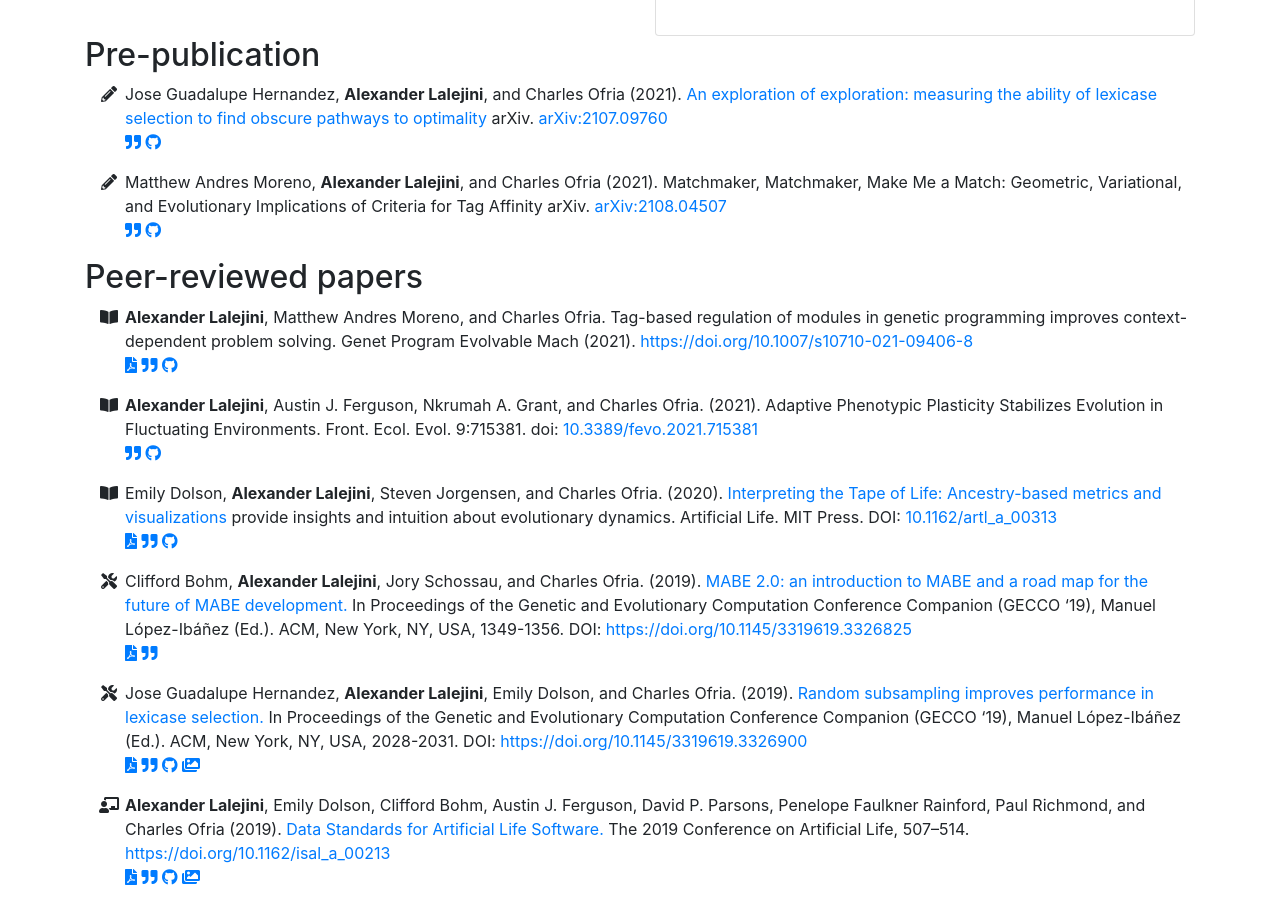
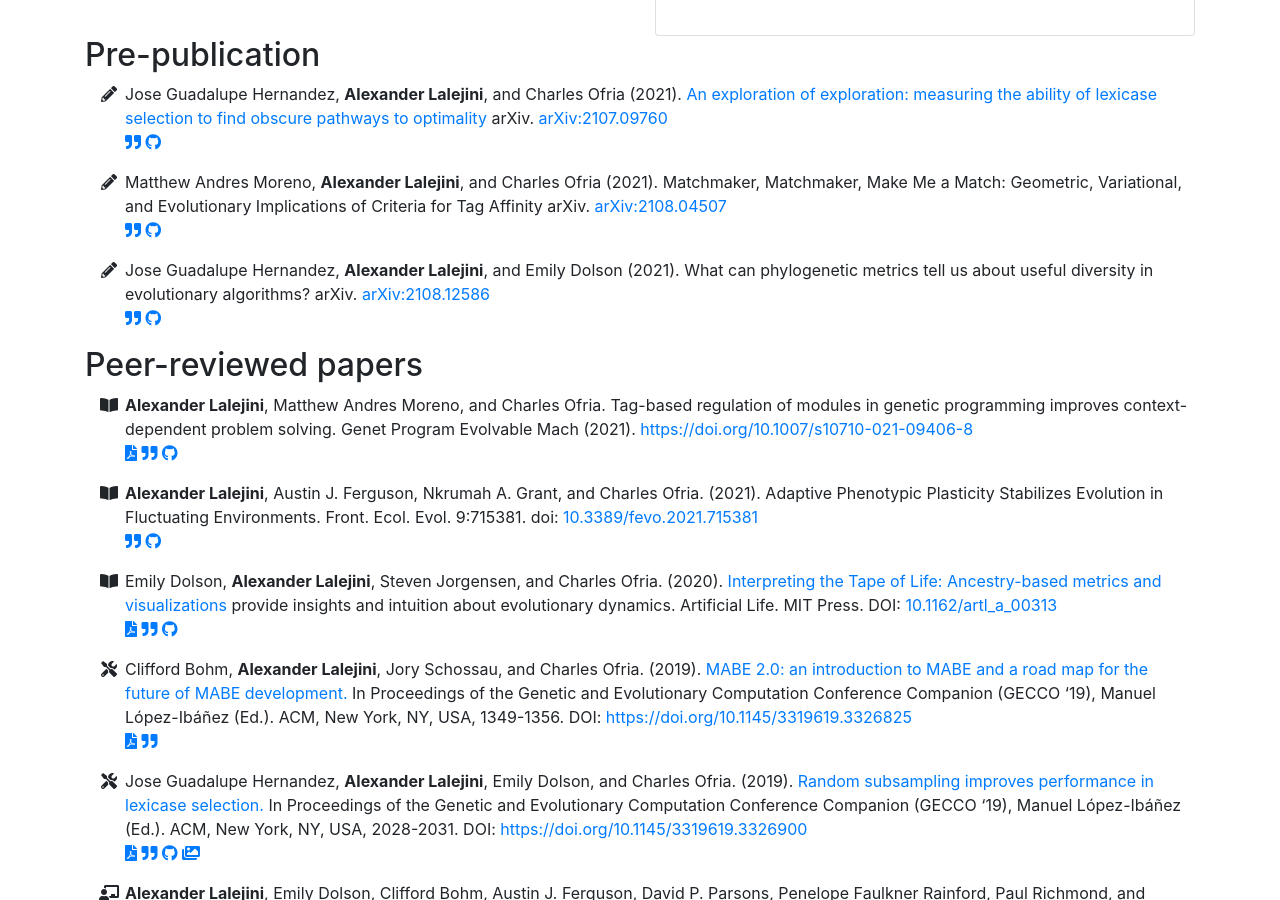
Before and after one commit to amlalejini/amlalejini.github.io, a Jekyll site: the page built from _pages/publications.md, in a window 1280 px wide and 900 px high, scrolled down 778 px. Built offline with Jekyll 4.4.1, drawn with Linux system fonts in a browser that asks for light colours; nearby versions of some CDN libraries.

Commit message:
add preprint to publications

````diff
--- a/_data/publications.yml
+++ b/_data/publications.yml
@@ -34,6 +34,27 @@ publication_types:
 # - bibtex
 
 publications:
+
+  - citation: |
+      Jose Guadalupe Hernandez, Alexander Lalejini, and Emily Dolson (2021).
+      What can phylogenetic metrics tell us about useful diversity in evolutionary algorithms?
+      arXiv. [arXiv:2108.12586](https://arxiv.org/abs/2108.12586)
+    year: 2021
+    type: pre-pub
+    venue: preprint
+    github_repository_link: https://github.com/emilydolson/ecology_in_EC_parameter_sweep
+    bibtex_id: hernandez2021phylogenetic
+    bibtex: |
+      ```
+      @misc{hernandez2021phylogenetic,
+        title={What can phylogenetic metrics tell us about useful diversity in evolutionary algorithms?},
+        author={Jose Guadalupe Hernandez and Alexander Lalejini and Emily Dolson},
+        year={2021},
+        eprint={2108.12586},
+        archivePrefix={arXiv},
+        primaryClass={cs.NE}
+      }
+      ```
 
   - citation: |
       Matthew Andres Moreno, Alexander Lalejini, and Charles Ofria (2021).
````
